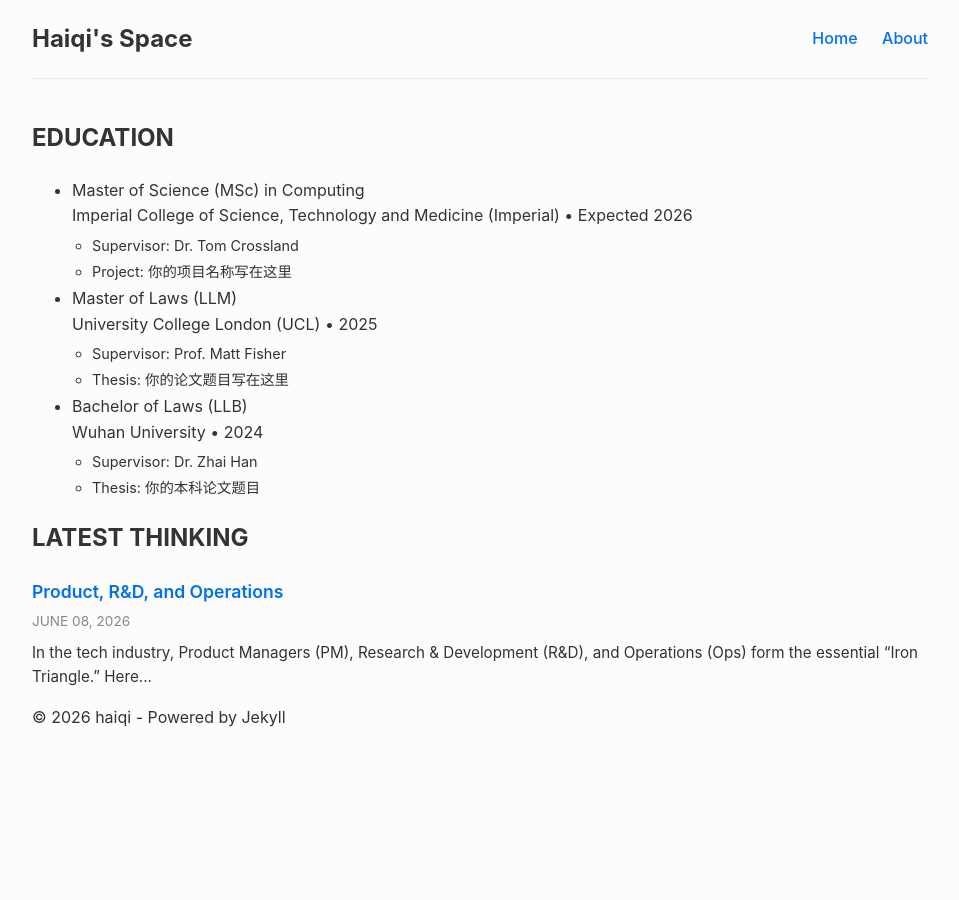
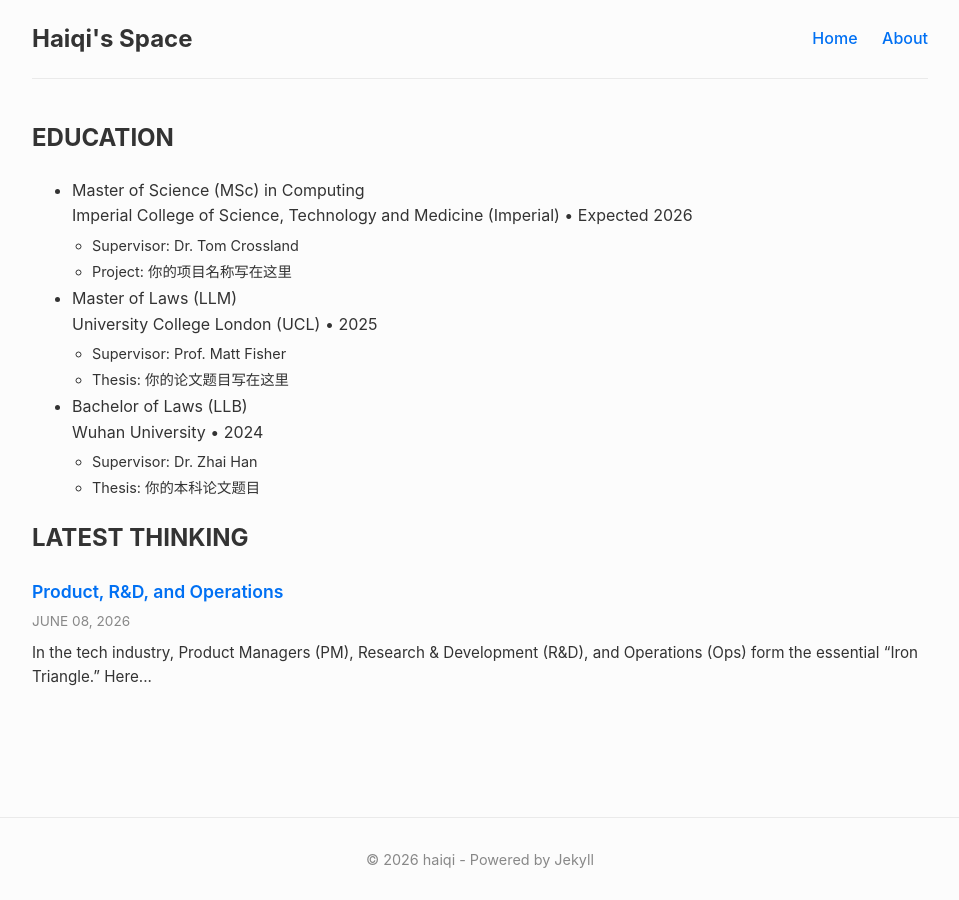
Before and after one commit to HaiqiHuang/haiqihuang.github.io, a Jekyll site: the page built from index.md, in a window 1280 px wide. Shown: the whole page, without its empty margins (160-1119 px from the left). Built offline with Jekyll 4.4.1, drawn with Linux system fonts in a browser that asks for light colours.

Commit message:
style: fix footer to the bottom of the screen with a top divider

```diff
--- a/assets/css/style.css
+++ b/assets/css/style.css
@@ -17,6 +17,7 @@ body {
   width: 90%;
   margin: 0 auto;   /* 整体居中 */
   padding: 20px;
+  padding-bottom: 80px; /* 防止内容被 fixed footer 遮挡 */
 }
 
 /* 3. 顶部导航栏美化 */
@@ -120,7 +121,24 @@ a:hover {
 }
 
 /* =========================================
-   6. 响应式自适应排版 (Media Queries)
+   6. 底部固定页脚 (Fixed Footer)
+   ========================================= */
+footer {
+  position: fixed;       /* 核心魔法：将元素固定在浏览器视窗的相对位置 */
+  bottom: 0;             /* 紧贴屏幕最底部 */
+  left: 0;
+  width: 100%;           /* 宽度占满整个屏幕 */
+  text-align: center;    /* 让里面的文字永远居中 */
+  background-color: var(--bg-color); /* 【关键】必须加背景色，否则滚动时会和正文文字重叠打架 */
+  border-top: 1px solid var(--border-color); /* 顶部加上一条分割线，这里用的是实线 solid */
+  padding: 15px 0;       /* 上下留出一点呼吸空间 */
+  z-index: 999;          /* 层级调高，确保它永远盖在正文内容上面，不被遮挡 */
+  font-size: 0.9em;      /* 页脚字体通常稍微小一点 */
+  color: var(--meta-color);
+}
+
+/* =========================================
+   7. 响应式自适应排版 (Media Queries)
    放在最底部，根据屏幕变大自动放宽页面
    ========================================= */
 
```
